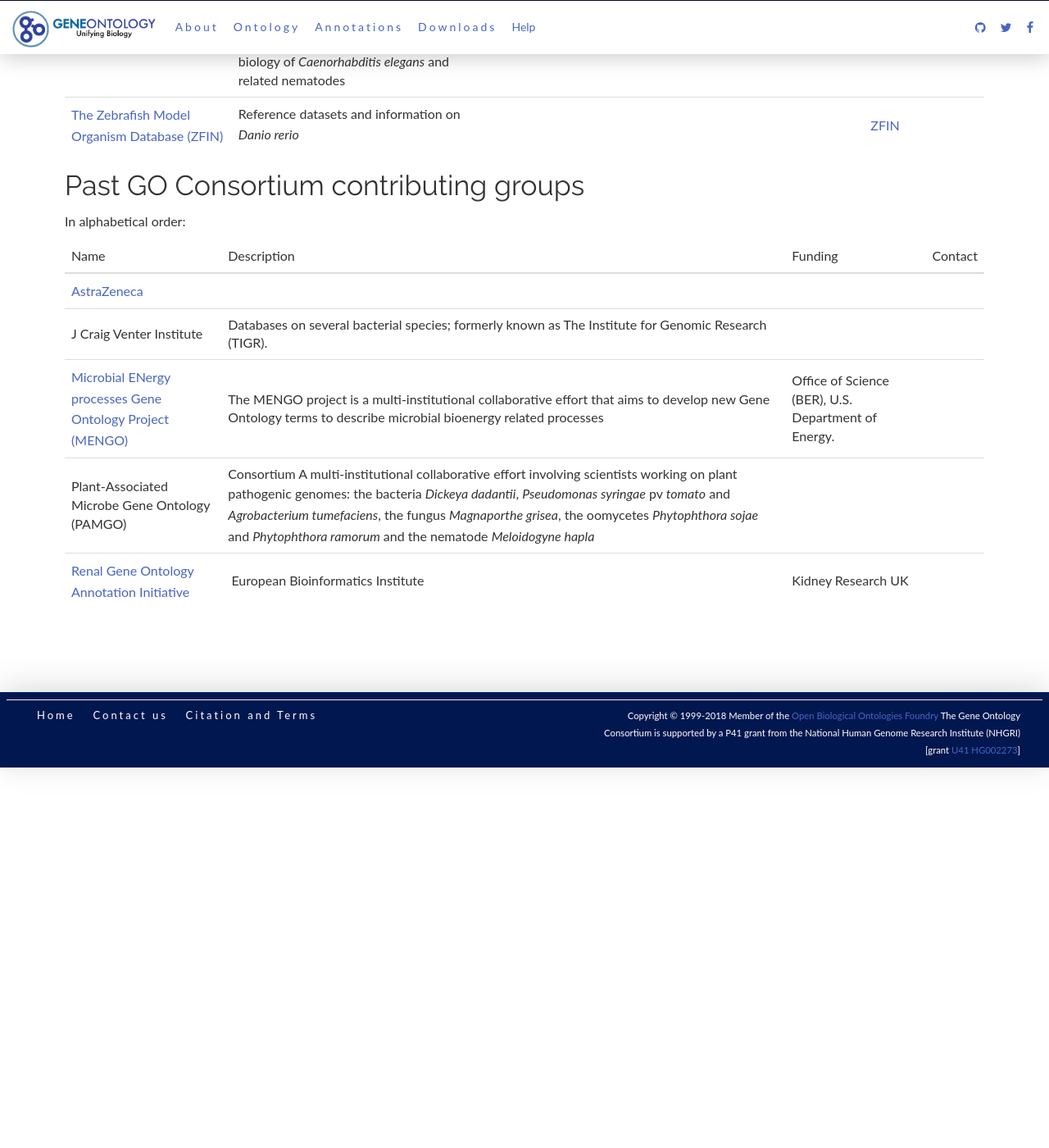
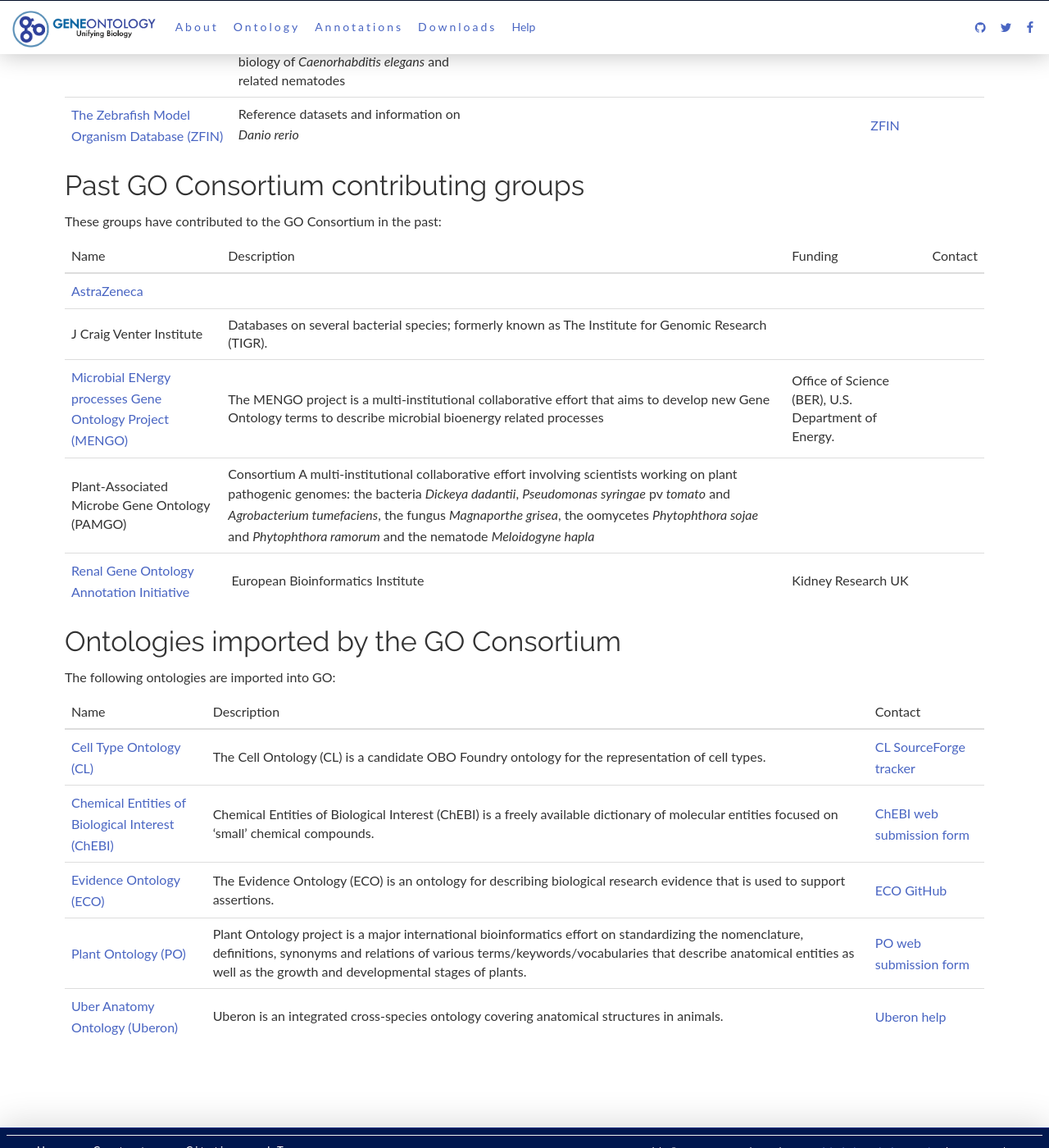
Before and after one commit to geneontology/geneontology.github.io, a Jekyll site: the page built from _docs/annotation-contributors.md, in a window 1280 px wide and 1400 px high, scrolled down 3785 px. Shown: the whole window at 82% size. Built offline with Jekyll 4.4.1, drawn with Linux system fonts in a browser that asks for light colours; nearby versions of some CDN libraries; before the commit the page ends 4721 px from its top, so only the background shows below that.

Commit message:
Update annotation-contributors.md
Adding "Ontologies imported by the GO Consortium" from the almost identical  https://test.geneontology.io/docs/go-consortium/ (latter is already integrated into site navigation)

```diff
--- a/_docs/annotation-contributors.md
+++ b/_docs/annotation-contributors.md
@@ -48,7 +48,7 @@
 
 ## Past GO Consortium contributing groups
 
-In alphabetical order:
+These groups have contributed to the GO Consortium in the past:
 
 | Name 	| Description |	Funding |	Contact |
 |-------|-------------|---------|---------|
@@ -57,3 +57,17 @@
 |[Microbial ENergy processes Gene Ontology Project (MENGO)](http://mengo.vbi.vt.edu/){:target="blank"}| 	The MENGO project is a multi-institutional collaborative effort that aims to develop new Gene Ontology terms to describe microbial bioenergy related processes |	Office of Science (BER), U.S. Department of Energy. |	|
 |Plant-Associated Microbe Gene Ontology (PAMGO)| Consortium 	A multi-institutional collaborative effort involving scientists working on plant pathogenic genomes: the bacteria *Dickeya dadantii*, *Pseudomonas syringae* pv *tomato* and *Agrobacterium tumefaciens*, the fungus *Magnaporthe grisea*, the oomycetes *Phytophthora sojae* and *Phytophthora ramorum* and the nematode *Meloidogyne hapla*	 | ||
 |[Renal Gene Ontology Annotation Initiative](https://www.ebi.ac.uk/GOA/kidney){:target="blank"} | European Bioinformatics Institute | Kidney Research UK| |
+
+
+
+## Ontologies imported by the GO Consortium
+
+The following ontologies are imported into GO:
+
+|Name |	Description |	Contact|
+|-----|-------------|--------|
+|[Cell Type Ontology (CL)](http://cellontology.org/){:target="blank"} |	The Cell Ontology (CL) is a candidate OBO Foundry ontology for the representation of cell types. |	[CL SourceForge tracker](https://sourceforge.net/p/obo/cell-ontology-cl-requests/){:target="blank"}|
+|[Chemical Entities of Biological Interest (ChEBI)](http://www.ebi.ac.uk/chebi/){:target="blank"} |	Chemical Entities of Biological Interest (ChEBI) is a freely available dictionary of molecular entities focused on ‘small’ chemical compounds. |	[ChEBI web submission form](http://www.ebi.ac.uk/chebi/emailChebiForward.do){:target="blank"}|
+|[Evidence Ontology (ECO)](http://www.evidenceontology.org/){:target="blank"}| The Evidence Ontology (ECO) is an ontology for describing biological research evidence that is used to support assertions. 	 |[ECO GitHub](https://github.com/evidenceontology/evidenceontology/issues/new){:target="blank"}|
+|[Plant Ontology (PO)](http://www.plantontology.org/){:target="blank"}| 	Plant Ontology project is a major international bioinformatics effort on standardizing the nomenclature, definitions, synonyms and relations of various terms/keywords/vocabularies that describe anatomical entities as well as the growth and developmental stages of plants. |	[PO web submission form](http://www.plantontology.org/contact){:target="blank"}|
+|[Uber Anatomy Ontology (Uberon)](http://uberon.github.io/){:target="blank"} |	Uberon is an integrated cross-species ontology covering anatomical structures in animals. 	| [Uberon help](mailto:cjmungall@lbl.gov)|
```
